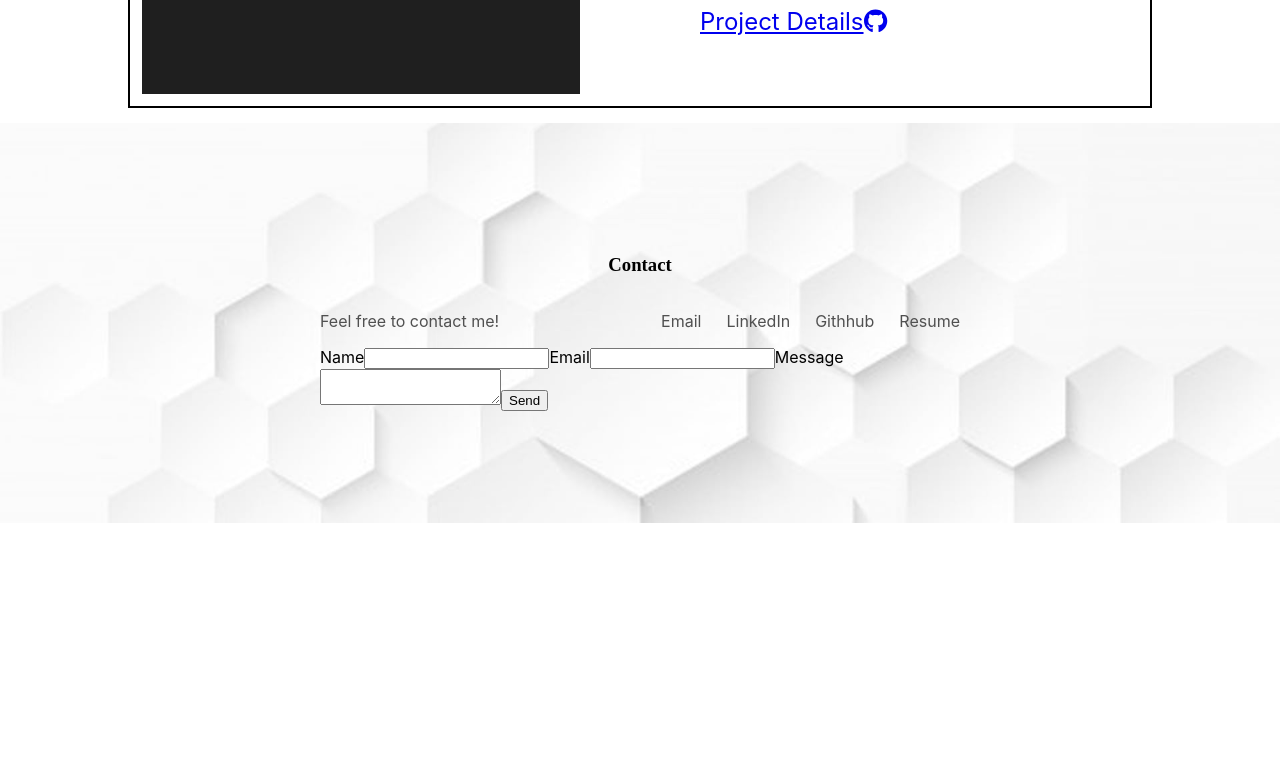
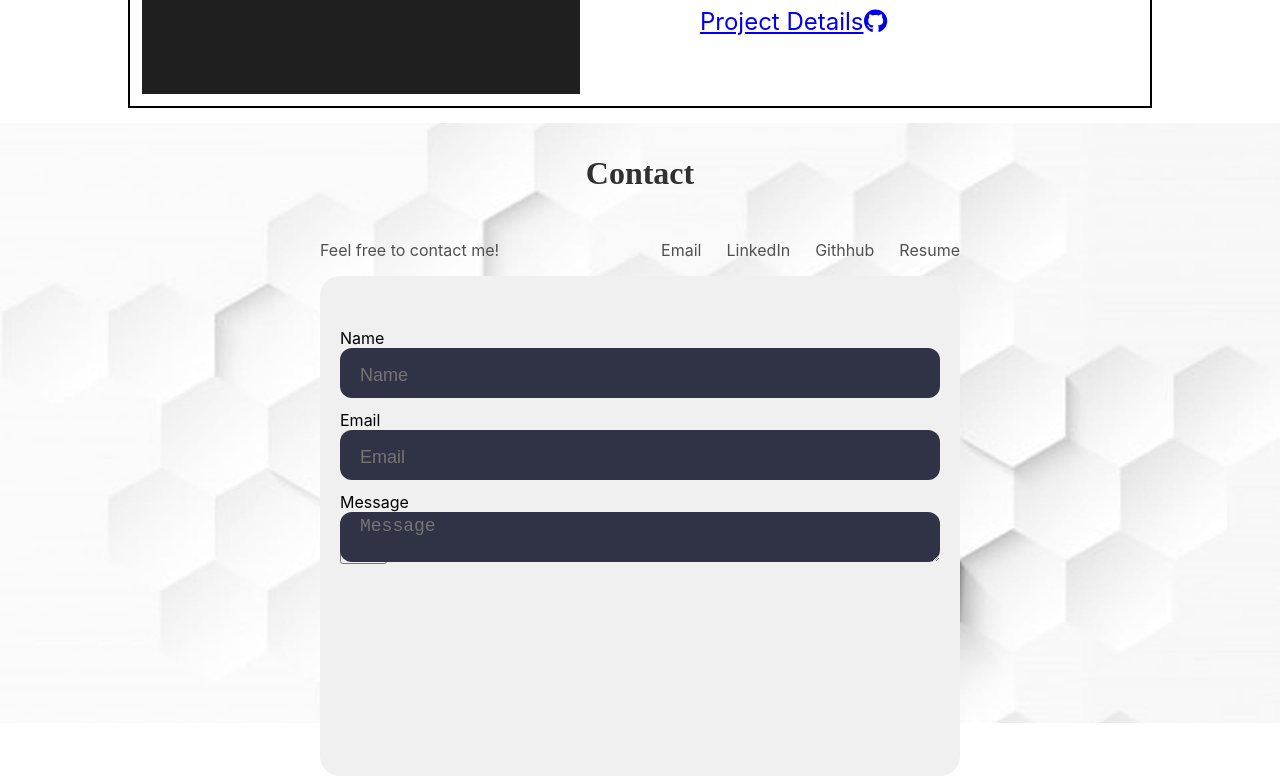
Before and after one commit to krunge1/portfolio_website, a React (Create React App) app in the folder client/: page / in a window 1280 px wide. Shown: the part 2380-3156 px from the top of the page. Before the commit the page ends 2903 px from the top, so only its background shows below. Built offline with nearby package versions, Linux system fonts and the light colour scheme.

Commit message:
message form formatting started

```diff
--- a/client/src/Controllers/Contact.js
+++ b/client/src/Controllers/Contact.js
@@ -35,27 +35,39 @@ const Contact = () => {
                     <p>Resume</p>
                 </div>
             </div>
-            <form ref={form} onSubmit={sendEmail}>
+            <form ref={form} onSubmit={sendEmail} className={styles.form}>
+                <div className={styles.inputContainer}>
                     <label>Name</label>
                     <input
+                        className={styles.input}
+                        placeholder='Name'
                         type="text"
                         name="user_name"
                         value={name}
                         onChange = {(e) => setName(e.target.value)}
                         />
+                </div>
+                <div className={styles.inputContainer}>
                     <label>Email</label>
                     <input
+                        className={styles.input}
+                        placeholder='Email'
                         type="email"
                         name="user_email"
                         value={email}
                         onChange = {(e) => setEmail(e.target.value)}
                         />
+                </div>
+                <div className={styles.inputContainer}>
                     <label>Message</label>
                     <textarea
+                        className={styles.input}
+                        placeholder='Message'
                         name="message"
                         value={message}
                         onChange = {(e) => setMessage(e.target.value)}
                         />
+                </div>
                 <input type="submit" value="Send" />
             </form>
         </div>
--- a/client/src/styles/Contact.module.css
+++ b/client/src/styles/Contact.module.css
@@ -5,7 +5,7 @@
 }
 .backgroundImage{
     background-image: url(../assets/peakpx.jpg);
-    height: 50vh;
+    height: 75vh;
     background-size: cover;
     background-repeat: no-repeat;
     display: flex;
@@ -15,6 +15,8 @@
 }
 
 .subHeader{
+    font-size: 2em;
+    color: #303030;
     font-family: "WensleyDemo";
     text-align: center;
 }
@@ -25,3 +27,33 @@
     gap: 25px;
     color: #505050;
 }
+
+.form {
+    background-color: #F0F0F0;
+    border-radius: 20px;
+    box-sizing: border-box;
+    height: 500px;
+    padding: 20px;
+    width: 40em;
+    margin: auto;
+}
+
+.inputContainer {
+    height: 50px;
+    position: relative;
+    width: 100%;
+    margin-top: 2em;
+}
+
+.input {
+    background-color: #303245;
+    border-radius: 12px;
+    border: 0;
+    box-sizing: border-box;
+    color: #eee;
+    font-size: 18px;
+    height: 100%;
+    outline: 0;
+    padding: 4px 20px 0;
+    width: 100%;
+}
```
Lines whose indentation alone changed are shown as unchanged.
